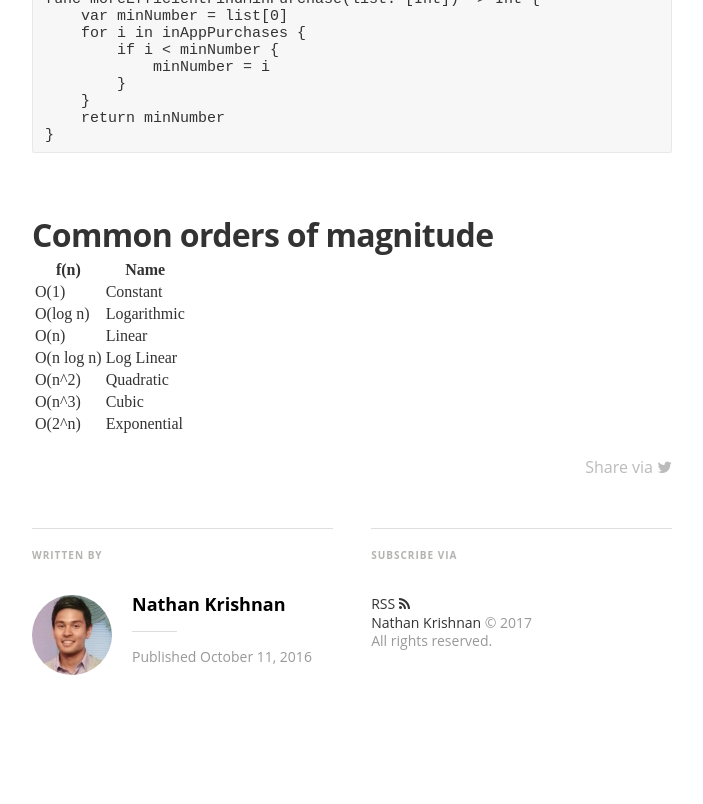
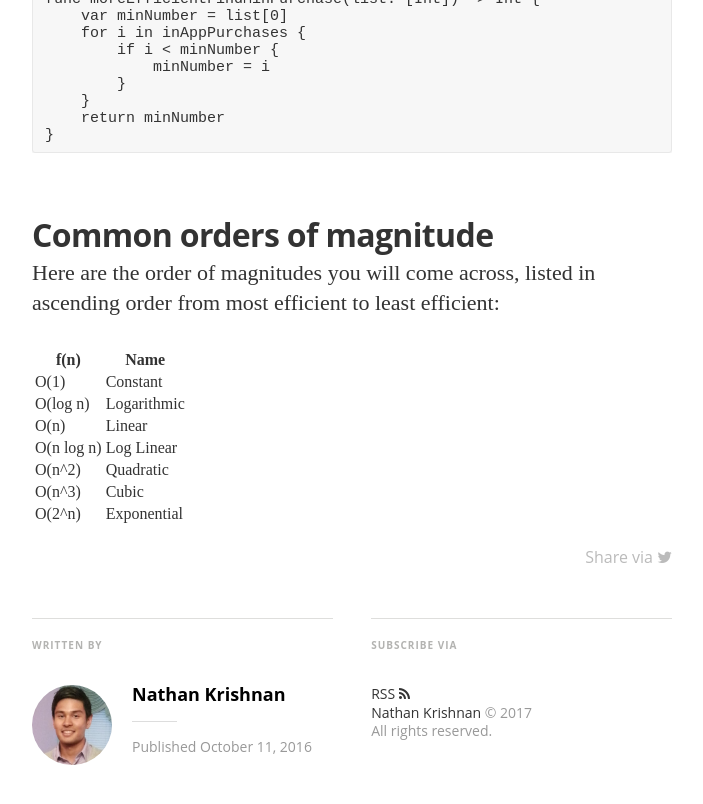
Before and after one commit to nathankrishnan/nathankrishnan.github.io, a Jekyll site: the page built from _posts/2016-10-11-big-o-notation.md, in a window 1280 px wide and 900 px high, scrolled down 3977 px. Shown: the top 804 px of the window, without its empty margins (288-991 px from the left). Built offline with Jekyll 4.4.1, drawn with Linux system fonts in a browser that asks for light colours; nearby versions of some CDN libraries; some web fonts are replaced; comment, search, counter and statistics services are not loaded.

Commit message:
Update 2016-10-11-big-o-notation.md

```diff
--- a/_posts/2016-10-11-big-o-notation.md
+++ b/_posts/2016-10-11-big-o-notation.md
@@ -106,6 +106,7 @@ func moreEfficientFindMinPurchase(list: [Int]) -> Int {
 
 # Common orders of magnitude
 
+Here are the order of magnitudes you will come across, listed in ascending order from most efficient to least efficient:
 
 | f(n)          | Name          |
 | ------------- |---------------|
```
